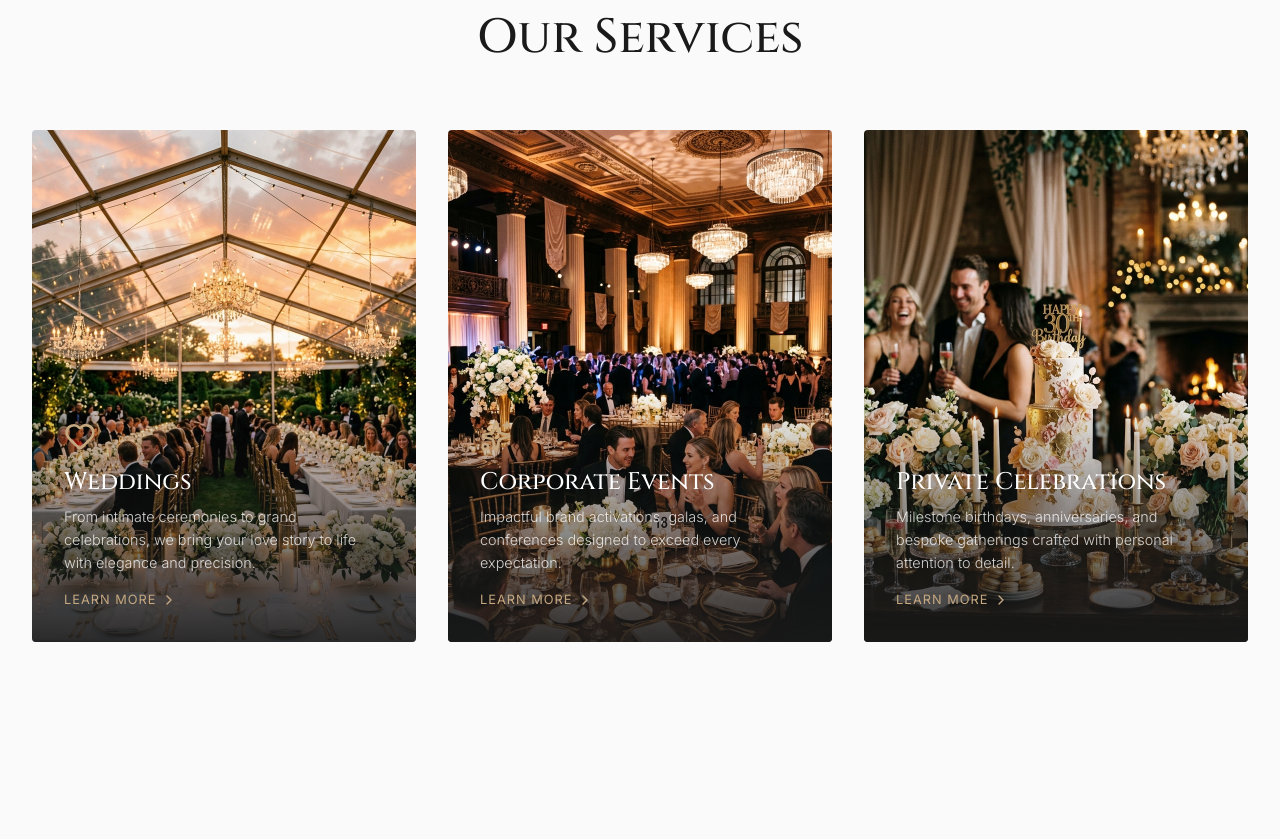
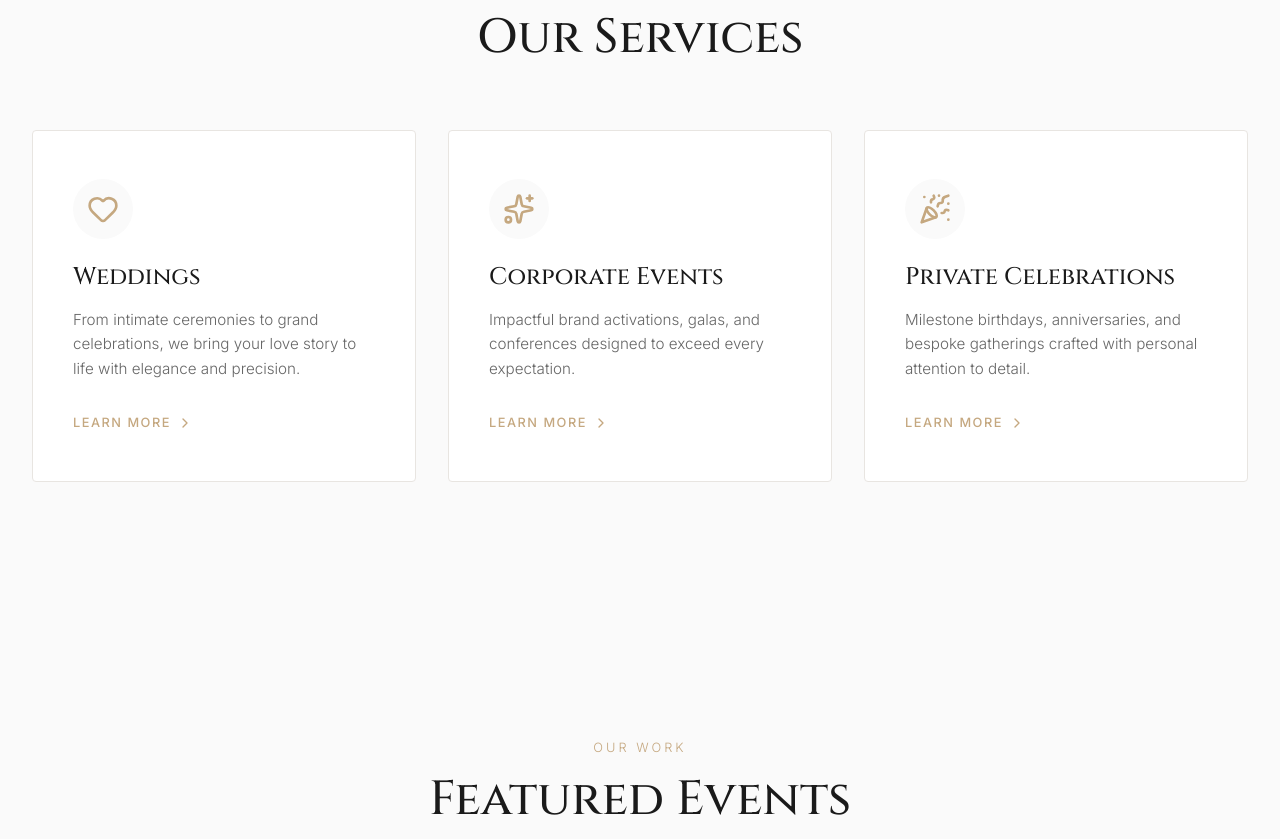
Before and after one commit to ofemjohn/eden-signature-experience-, a React (Vite) app: page / in a window 1280 px wide. Shown: the part 1440-2279 px from the top of the page. Built offline with nearby package versions, Linux system fonts and the light colour scheme.

Commit message:
Replace founder portrait with abstract luxury event details image for privacy

```diff
--- a/src/pages/About.jsx
+++ b/src/pages/About.jsx
@@ -1,5 +1,5 @@
 import { motion } from 'framer-motion';
-import founderImg from '../assets/images/founder-portrait.png';
+import founderImg from '../assets/images/about-luxury-details.png';
 import heroImg from '../assets/images/hero-wedding.png';
 import './About.css';
 
--- a/src/pages/Contact.jsx
+++ b/src/pages/Contact.jsx
@@ -2,7 +2,7 @@ import { useState } from 'react';
 import { useNavigate } from 'react-router-dom';
 import { motion } from 'framer-motion';
 import { Mail, Phone, MapPin, MessageSquare } from 'lucide-react';
-import heroImg from '../assets/images/founder-portrait.png';
+import heroImg from '../assets/images/about-luxury-details.png';
 import './Contact.css';
 
 const InstagramIcon = ({ size = 24 }) => (
--- a/src/pages/Home.css
+++ b/src/pages/Home.css
@@ -164,62 +164,72 @@
   overflow: hidden;
 }
 
-.service-card-img {
-  position: relative;
-  aspect-ratio: 3/4;
-  overflow: hidden;
+.service-card.text-card {
+  background: var(--color-white);
+  padding: 3rem 2.5rem;
+  border: 1px solid var(--color-secondary);
+  border-radius: 4px;
+  display: flex;
+  flex-direction: column;
+  transition: all 0.4s ease;
+  height: 100%;
 }
 
-.service-card-img img {
-  width: 100%;
-  height: 100%;
-  object-fit: cover;
-  transition: transform 0.6s ease;
+.service-card.text-card:hover {
+  transform: translateY(-8px);
+  box-shadow: 0 10px 30px rgba(0,0,0,0.05);
+  border-color: var(--color-accent);
 }
 
-.service-card:hover .service-card-img img {
-  transform: scale(1.05);
+.service-icon-wrap {
+  color: var(--color-accent);
+  margin-bottom: 1.5rem;
+  background: var(--color-bg);
+  width: 60px;
+  height: 60px;
+  display: flex;
+  align-items: center;
+  justify-content: center;
+  border-radius: 50%;
+  transition: all 0.4s ease;
 }
 
-.service-card-overlay {
-  position: absolute;
-  inset: 0;
-  background: linear-gradient(to top, rgba(26,26,26,0.9) 0%, transparent 50%);
-  display: flex;
-  flex-direction: column;
-  justify-content: flex-end;
-  padding: 2rem;
-  color: #fff;
+.service-card.text-card:hover .service-icon-wrap {
+  background: var(--color-accent);
+  color: var(--color-white);
 }
 
-.service-icon {
-  color: var(--color-accent);
-  margin-bottom: 0.5rem;
+.service-card.text-card h3 {
+  font-size: 1.5rem;
+  margin-bottom: 1rem;
+  color: var(--color-primary);
 }
 
-.service-card-overlay h3 {
-  color: #fff;
-  font-size: 1.5rem;
-  margin-bottom: 0.5rem;
-}
-
-.service-card-overlay p {
-  color: rgba(255,255,255,0.8);
-  font-size: 0.9rem;
-  margin-bottom: 1rem;
+.service-card.text-card p {
+  color: #666;
+  font-size: 0.95rem;
+  line-height: 1.6;
+  margin-bottom: 2rem;
+  flex-grow: 1;
 }
 
 .card-link {
-  display: flex;
+  display: inline-flex;
   align-items: center;
-  gap: 4px;
+  gap: 6px;
   color: var(--color-accent);
   text-transform: uppercase;
-  letter-spacing: 1px;
+  letter-spacing: 1.5px;
   font-size: 0.8rem;
+  font-weight: 500;
+  margin-top: auto;
+  transition: var(--transition);
 }
 
-.card-link:hover { color: #fff; }
+.card-link:hover {
+  color: var(--color-primary);
+  gap: 10px;
+}
 
 /* ===== Portfolio Grid ===== */
 .portfolio-grid {
--- a/src/pages/Home.jsx
+++ b/src/pages/Home.jsx
@@ -14,9 +14,9 @@ const stagger = { visible: { transition: { staggerChildren: 0.15 } } };
 
 export default function Home() {
   const services = [
-    { icon: <Heart size={32} />, title: 'Weddings', desc: 'From intimate ceremonies to grand celebrations, we bring your love story to life with elegance and precision.', img: heroImg },
-    { icon: <Sparkles size={32} />, title: 'Corporate Events', desc: 'Impactful brand activations, galas, and conferences designed to exceed every expectation.', img: corporateImg },
-    { icon: <PartyPopper size={32} />, title: 'Private Celebrations', desc: 'Milestone birthdays, anniversaries, and bespoke gatherings crafted with personal attention to detail.', img: privateImg },
+    { icon: <Heart size={32} />, title: 'Weddings', desc: 'From intimate ceremonies to grand celebrations, we bring your love story to life with elegance and precision.' },
+    { icon: <Sparkles size={32} />, title: 'Corporate Events', desc: 'Impactful brand activations, galas, and conferences designed to exceed every expectation.' },
+    { icon: <PartyPopper size={32} />, title: 'Private Celebrations', desc: 'Milestone birthdays, anniversaries, and bespoke gatherings crafted with personal attention to detail.' },
   ];
 
   const portfolio = [
@@ -80,16 +80,11 @@ export default function Home() {
           </motion.div>
           <motion.div className="services-grid" initial="hidden" whileInView="visible" viewport={{ once: true }} variants={stagger}>
             {services.map((s, i) => (
-              <motion.div className="service-card" key={i} variants={fadeUp}>
-                <div className="service-card-img">
-                  <img src={s.img} alt={s.title} />
-                  <div className="service-card-overlay">
-                    <div className="service-icon">{s.icon}</div>
-                    <h3>{s.title}</h3>
-                    <p>{s.desc}</p>
-                    <Link to="/services" className="card-link">Learn More <ChevronRight size={16} /></Link>
-                  </div>
-                </div>
+              <motion.div className="service-card text-card" key={i} variants={fadeUp}>
+                <div className="service-icon-wrap">{s.icon}</div>
+                <h3>{s.title}</h3>
+                <p>{s.desc}</p>
+                <Link to="/services" className="card-link">Learn More <ChevronRight size={16} /></Link>
               </motion.div>
             ))}
           </motion.div>
```
Also changed, not shown: src/assets/images/about-luxury-details.png (added), src/assets/images/founder-portrait.png (deleted).
